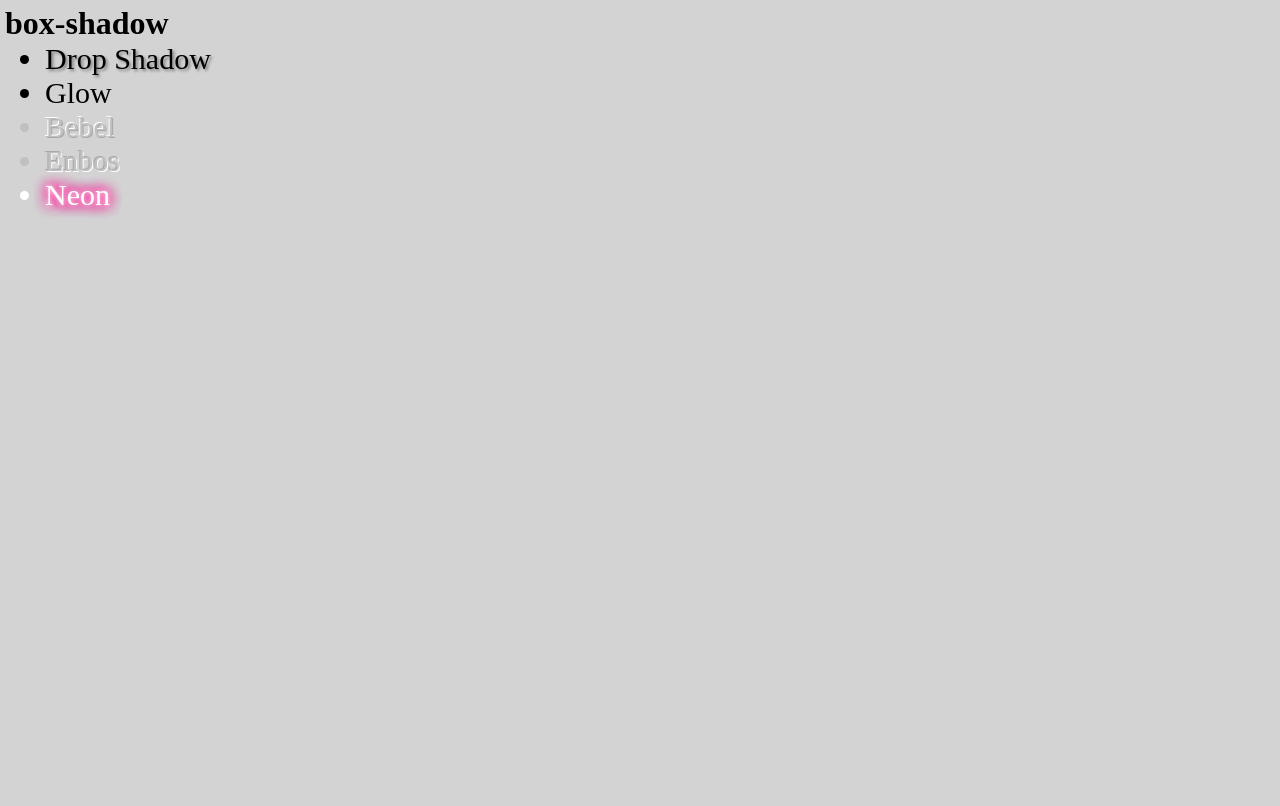
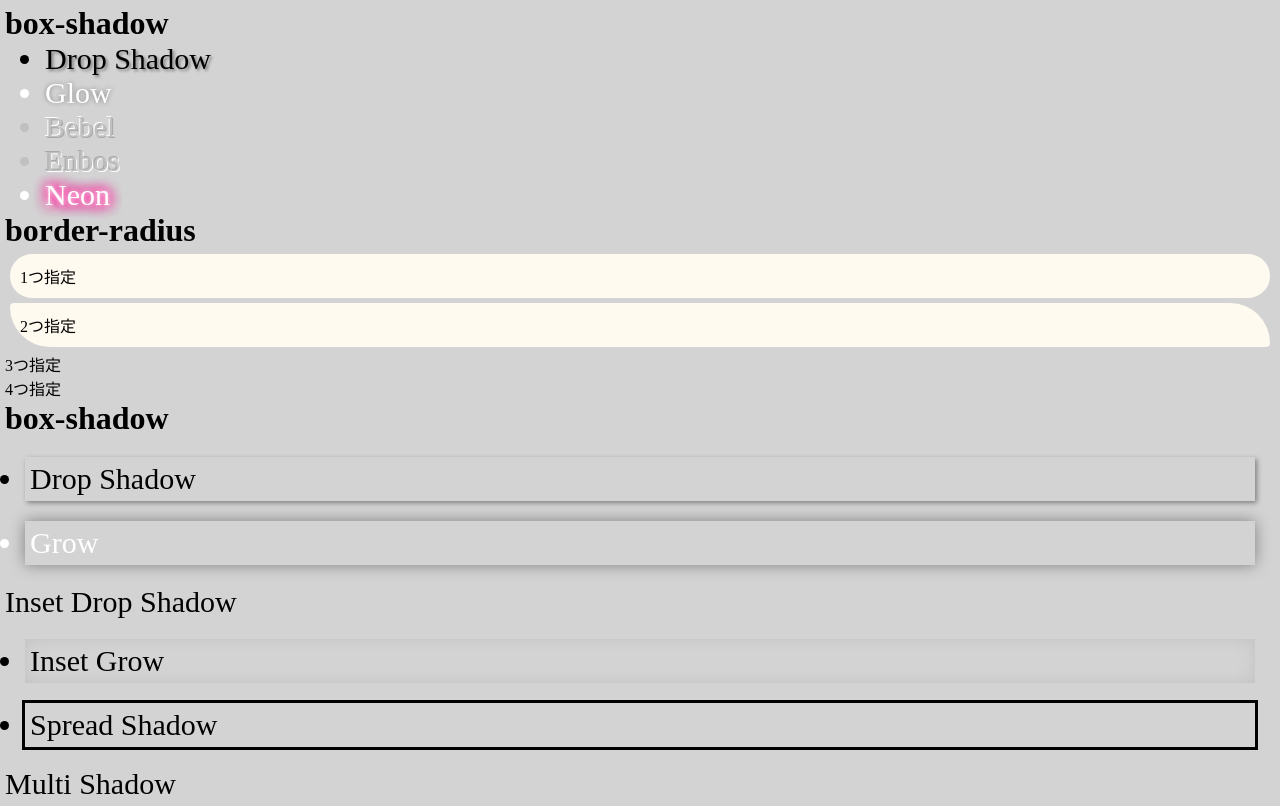
Before and after one commit to yuno0823/web1-9, a plain HTML site: page index.html in a window 1280 px wide. Drawn offline with Linux system fonts and the light colour scheme.

Commit message:
Update index.html

```diff
--- a/index.html
+++ b/index.html
@@ -9,11 +9,28 @@
 <h1>box-shadow</h1>
  <ul id="text-shadow">
   <li class="drop_shadow">Drop Shadow</li>
-<li class="glow">Glow</li>
+  <li class="grow">Glow</li>
   <li class="bebel">Bebel</li>
   <li class="embos">Enbos</li>
   <li class="neon">Neon</li>
  </ul>
+<h1>border-radius</h1>
+ <ul id="border-radius">
+   <li class="border-radius-one">1つ指定</li>
+   <li class="border-radius-two">2つ指定</li>
+   <li class="border-radius-trhee">3つ指定</li>
+   <li class="border-radius-hour">4つ指定</li>
+ </ul>
+
+   <h1>box-shadow</h1>
+ <ul id="box-shadow">
+  <li class="box-drop_shadow">Drop Shadow</li>
+  <li class="box-grow">Grow</li>
+  <li class="box-inset_drop_shadow">Inset Drop Shadow</li>
+  <li class="box-inset_grow">Inset Grow</li>
+  <li class="box-spread_shadow">Spread Shadow</li>
+  <li class="box-multi_shadow">Multi Shadow</li>
+ </ul>
 
  </body>
 </html>
```
Lines whose indentation alone changed are shown as unchanged.
